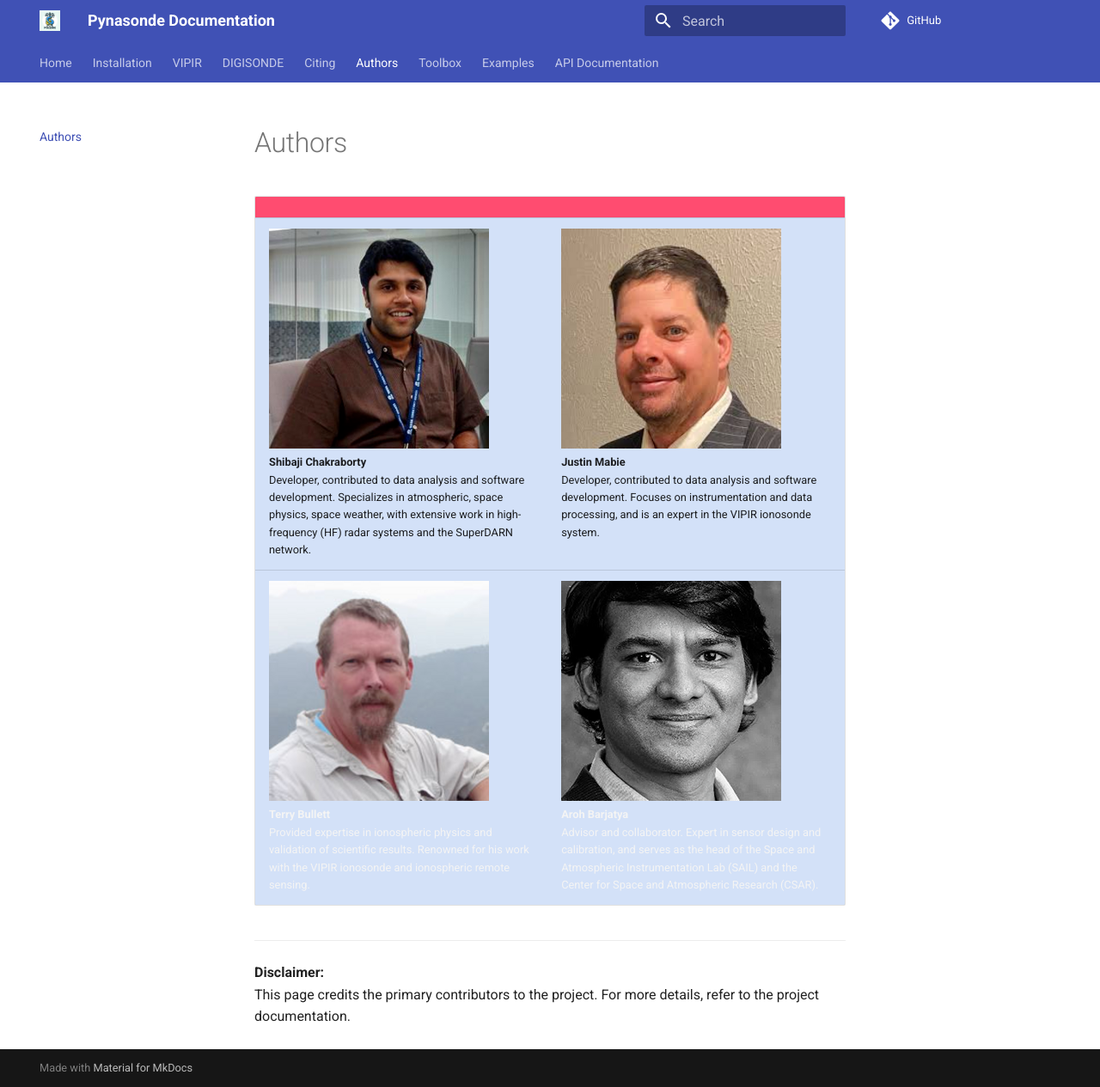
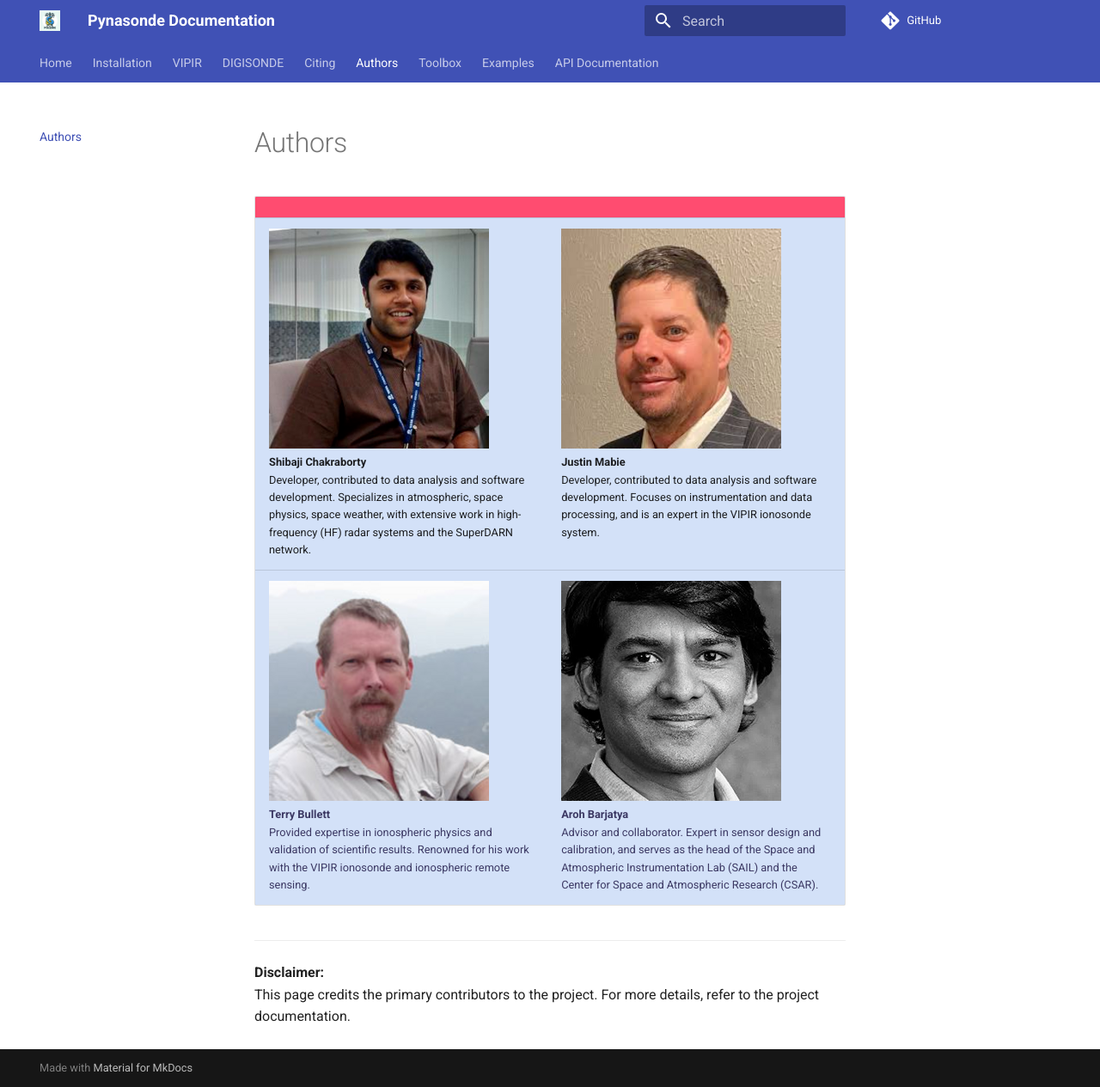
Before and after one commit to shibaji7/pynasonde, an MkDocs documentation site: the page built from docs/user/authors.md, in a window 1280 px wide and 1265 px high. Shown: the whole window at 86% size. Built offline with MkDocs 1.6.1 and Material for MkDocs 9.7.7, drawn with Linux system fonts in a browser that asks for light colours; comment, search, counter and statistics services are not loaded.

Commit message:
Update codebase: 1 file(s) changed — docs/css/pynasonde.css

```diff
--- a/docs/css/pynasonde.css
+++ b/docs/css/pynasonde.css
@@ -59,7 +59,7 @@ blockquote {
 
 tr:nth-child(even) {
   background-color: #b2b2b2!important;
-  color: #f4f4f4!important;
+  color: #3c3964!important;
 }
 
 .api-badge {
```
